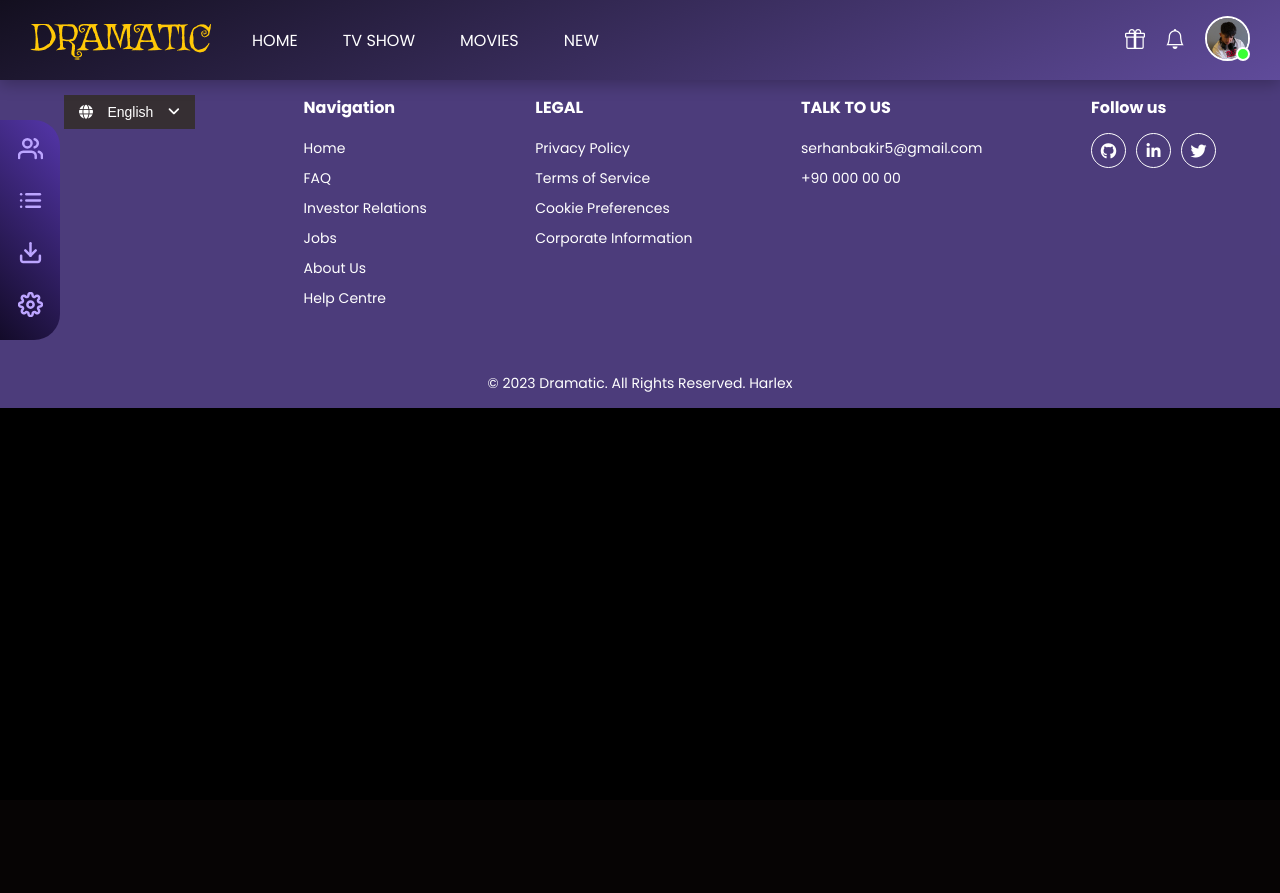
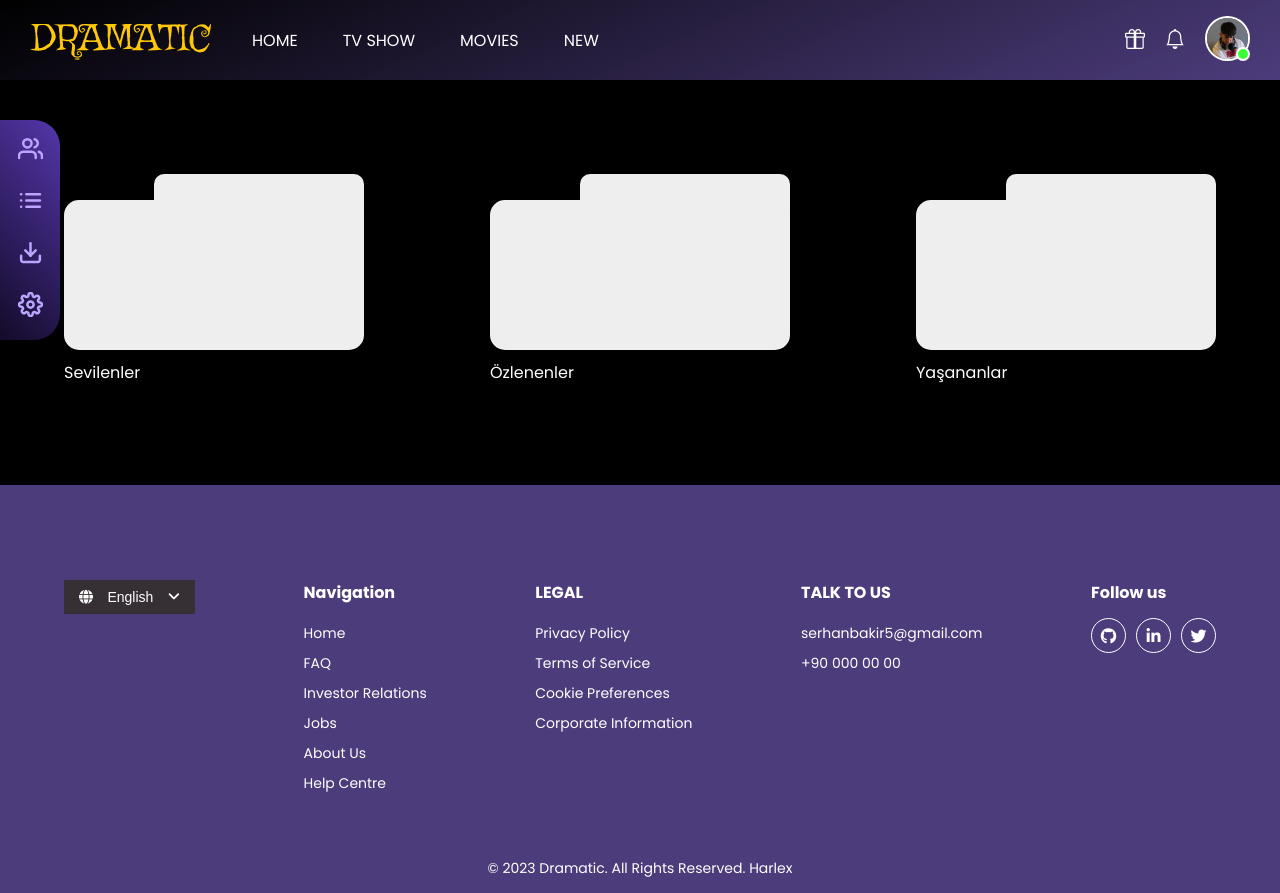
Before and after one commit to Harlexq/dramatic-movies, a PHP site: page /collections.php in a window 1280 px wide. Before the commit the page ends 408 px from the top, so only its background shows below. Run offline with PHP 8.4, Linux system fonts and the light colour scheme; some libraries are stand-ins or nearby versions.

Commit message:
dramatic

```diff
--- a/assets/css/style.css
+++ b/assets/css/style.css
@@ -964,6 +964,46 @@
     outline: 2px solid #4245a8;
 }
 
+.collection {
+    margin: 200px 0 100px 0;
+}
+
+.collection .collection-content {
+    display: flex;
+    justify-content: space-between;
+    align-items: center;
+    flex-wrap: wrap;
+}
+
+.collection .collection-content .collection-item {
+    display: flex;
+    flex-direction: column;
+    gap: 10px;
+}
+
+.collection .collection-content .collection-item .collection-box {
+    background-color: #eee;
+    width: 300px;
+    height: 150px;
+    border-radius: 15px;
+    position: relative;
+}
+
+.collection .collection-content .collection-item .collection-box::before {
+    content: "";
+    border-radius: 10px 10px 0 0;
+    background-color: #eee;
+    width: 210px;
+    height: 40px;
+    position: absolute;
+    top: -26px;
+    right: 0;
+}
+
+.collection .collection-content .collection-item .collection-title p {
+    color: #fff;
+}
+
 .footer {
     background: rgba(102, 80, 165, 0.75);
 }
--- a/collections.php
+++ b/collections.php
@@ -19,7 +19,30 @@
     include('pages/common/rectangle.php');
     ?>
 
-
+    <div class="container">
+        <div class="collection">
+            <div class="collection-content">
+                <a href="#" class="collection-item">
+                    <div class="collection-box"></div>
+                    <div class="collection-title">
+                        <p>Sevilenler</p>
+                    </div>
+                </a>
+                <a href="#" class="collection-item">
+                    <div class="collection-box"></div>
+                    <div class="collection-title">
+                        <p>Özlenenler</p>
+                    </div>
+                </a>
+                <a href="#" class="collection-item">
+                    <div class="collection-box"></div>
+                    <div class="collection-title">
+                        <p>Yaşananlar</p>
+                    </div>
+                </a>
+            </div>
+        </div>
+    </div>
 
     <?php
     include('pages/common/footer.php');
```
